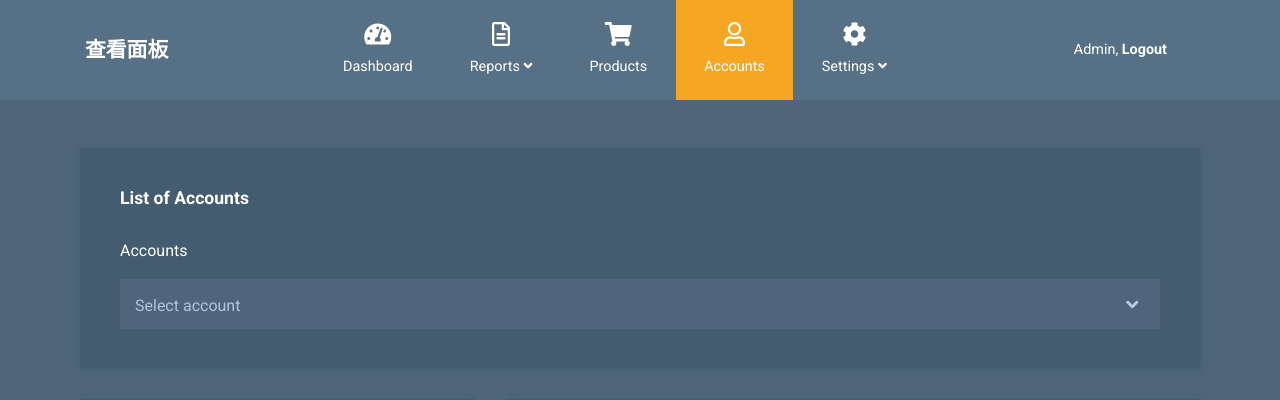
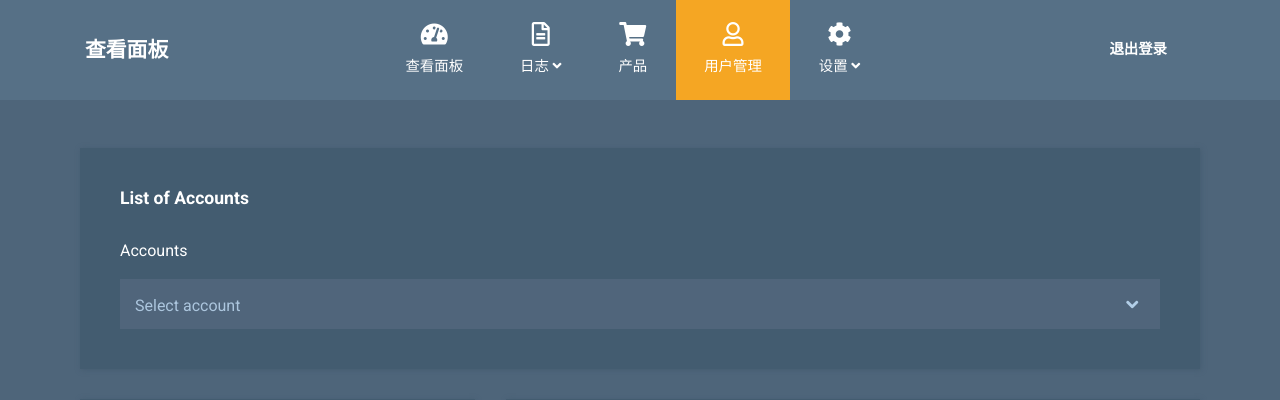
Before and after one commit to testeryang/flask, a Flask app: page /accounts in a window 1280 px wide. Shown: the top 400 px of the page. Run offline with Flask 2, Linux system fonts and the light colour scheme; some libraries are stand-ins or nearby versions.

Commit message:
更改路由

```diff
--- a/app.py
+++ b/app.py
@@ -1,4 +1,4 @@
-from flask import Flask, render_template,url_for,Blueprint
+from flask import Flask, render_template, url_for, Blueprint, session
 import pymysql
 import traceback
 import json
@@ -6,6 +6,9 @@ from flask import request
 from test.test import blog
 
 app = Flask(__name__)
+
+# app.config['SECRET_KEY']='000000'
+# app.secret_key='1234567890!@#$%^&*()'
 
 app.register_blueprint(blog,url_prefix='/test')
 # @app.route('/echarts')
@@ -51,6 +54,9 @@ def products():
 @app.route('/accounts')
 def accounts():
     return render_template('accounts.html')
+@app.route('/index')
+def index():
+    return render_template('index.html')
 @app.route('/login',methods=["GET","POST"])
 def getLoginRequest():
 #查询用户名及密码是否匹配及存在
@@ -68,6 +74,7 @@ def getLoginRequest():
         # print(len(results))
         if len(results)==1:
             username=request.form['username']
+            session['username'] = username
             return render_template('index.html',username=username)
         else:
             return '用户名或密码不正确'
@@ -79,5 +86,7 @@ def getLoginRequest():
         db.rollback()
     # 关闭数据库连接
     db.close()
+
+
 if __name__ == '__main__':
     app.run(host="0.0.0.0",port="5000",debug=True)
--- a/templates/accounts.html
+++ b/templates/accounts.html
@@ -4,7 +4,7 @@
     <meta charset="UTF-8" />
     <meta name="viewport" content="width=device-width, initial-scale=1.0" />
     <meta http-equiv="X-UA-Compatible" content="ie=edge" />
-    <title>Accounts</title>
+    <title>用户管理</title>
     <link
       rel="stylesheet"
       href="https://fonts.googleapis.com/css?family=Roboto:400,700"
@@ -43,8 +43,8 @@
           <div class="collapse navbar-collapse" id="navbarSupportedContent">
             <ul class="navbar-nav mx-auto h-100">
               <li class="nav-item">
-                <a class="nav-link" href="index.html">
-                  <i class="fas fa-tachometer-alt"></i> Dashboard
+                <a class="nav-link" href="index">
+                  <i class="fas fa-tachometer-alt"></i> 查看面板
                   <span class="sr-only">(current)</span>
                 </a>
               </li>
@@ -59,23 +59,23 @@
                   aria-expanded="false"
                 >
                   <i class="far fa-file-alt"></i>
-                  <span> Reports <i class="fas fa-angle-down"></i> </span>
+                  <span> 日志 <i class="fas fa-angle-down"></i> </span>
                 </a>
                 <div class="dropdown-menu" aria-labelledby="navbarDropdown">
-                  <a class="dropdown-item" href="#">Daily Report</a>
-                  <a class="dropdown-item" href="#">Weekly Report</a>
-                  <a class="dropdown-item" href="#">Yearly Report</a>
+                  <a class="dropdown-item" href="#">每日日志</a>
+                  <a class="dropdown-item" href="#">每周日志</a>
+                  <a class="dropdown-item" href="#">每年日志</a>
                 </div>
               </li>
               <li class="nav-item">
-                <a class="nav-link" href="products.html">
-                  <i class="fas fa-shopping-cart"></i> Products
+                <a class="nav-link" href="products">
+                  <i class="fas fa-shopping-cart"></i> 产品
                 </a>
               </li>
 
               <li class="nav-item">
-                <a class="nav-link active" href="accounts.html">
-                  <i class="far fa-user"></i> Accounts
+                <a class="nav-link active" href="accounts">
+                  <i class="far fa-user"></i> 用户管理
                 </a>
               </li>
               <li class="nav-item dropdown">
@@ -89,7 +89,7 @@
                   aria-expanded="false"
                 >
                   <i class="fas fa-cog"></i>
-                  <span> Settings <i class="fas fa-angle-down"></i> </span>
+                  <span> 设置 <i class="fas fa-angle-down"></i> </span>
                 </a>
                 <div class="dropdown-menu" aria-labelledby="navbarDropdown">
                   <a class="dropdown-item" href="#">Profile</a>
@@ -100,8 +100,8 @@
             </ul>
             <ul class="navbar-nav">
               <li class="nav-item">
-                <a class="nav-link d-block" href="login.html">
-                  Admin, <b>Logout</b>
+                <a class="nav-link d-block" href="/">
+                  <b>退出登录</b>
                 </a>
               </li>
             </ul>
```
Also changed, not shown: templates/login.html (+5 -5 lines), templates/products.html (+11 -11 lines).
